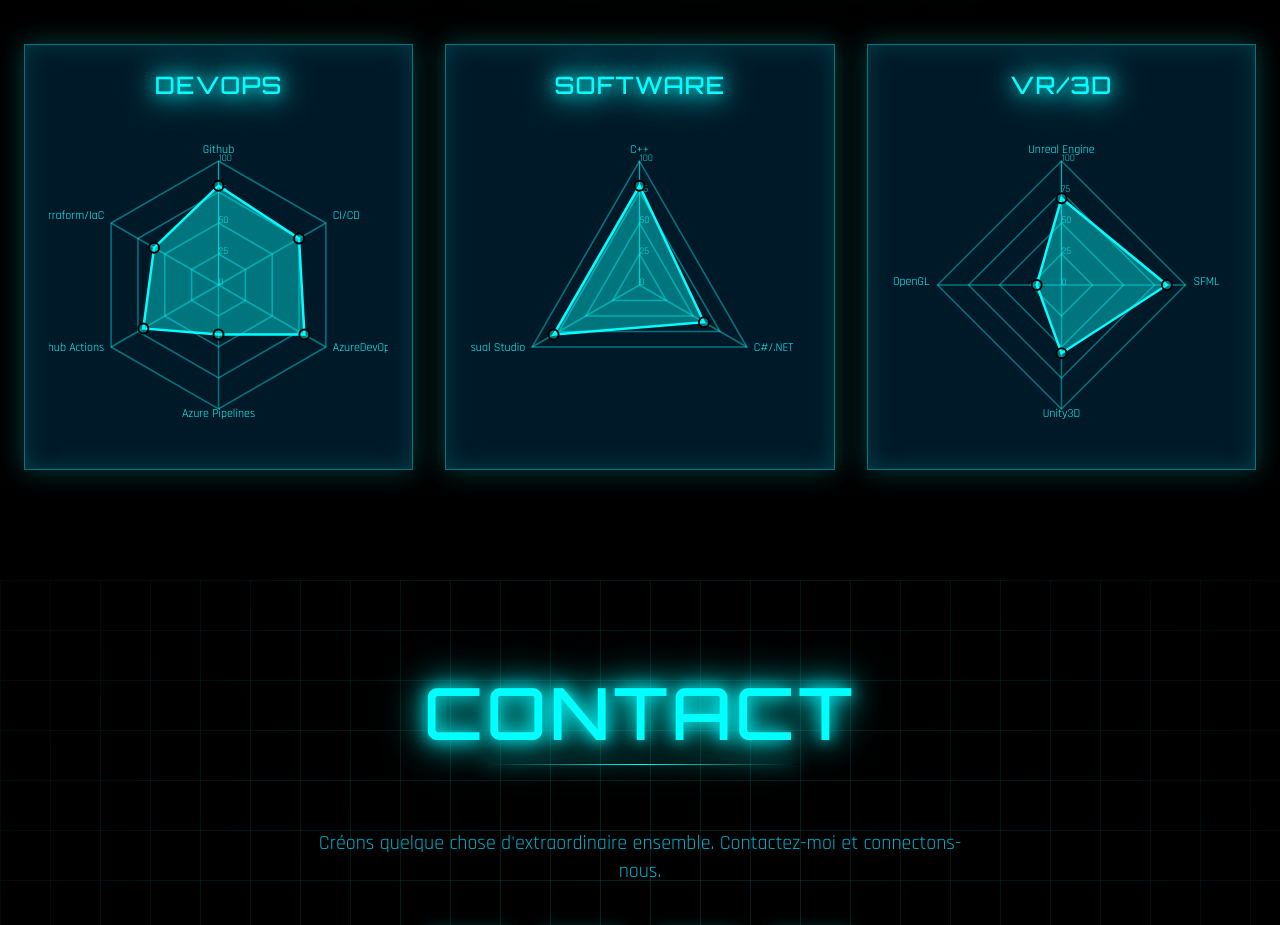
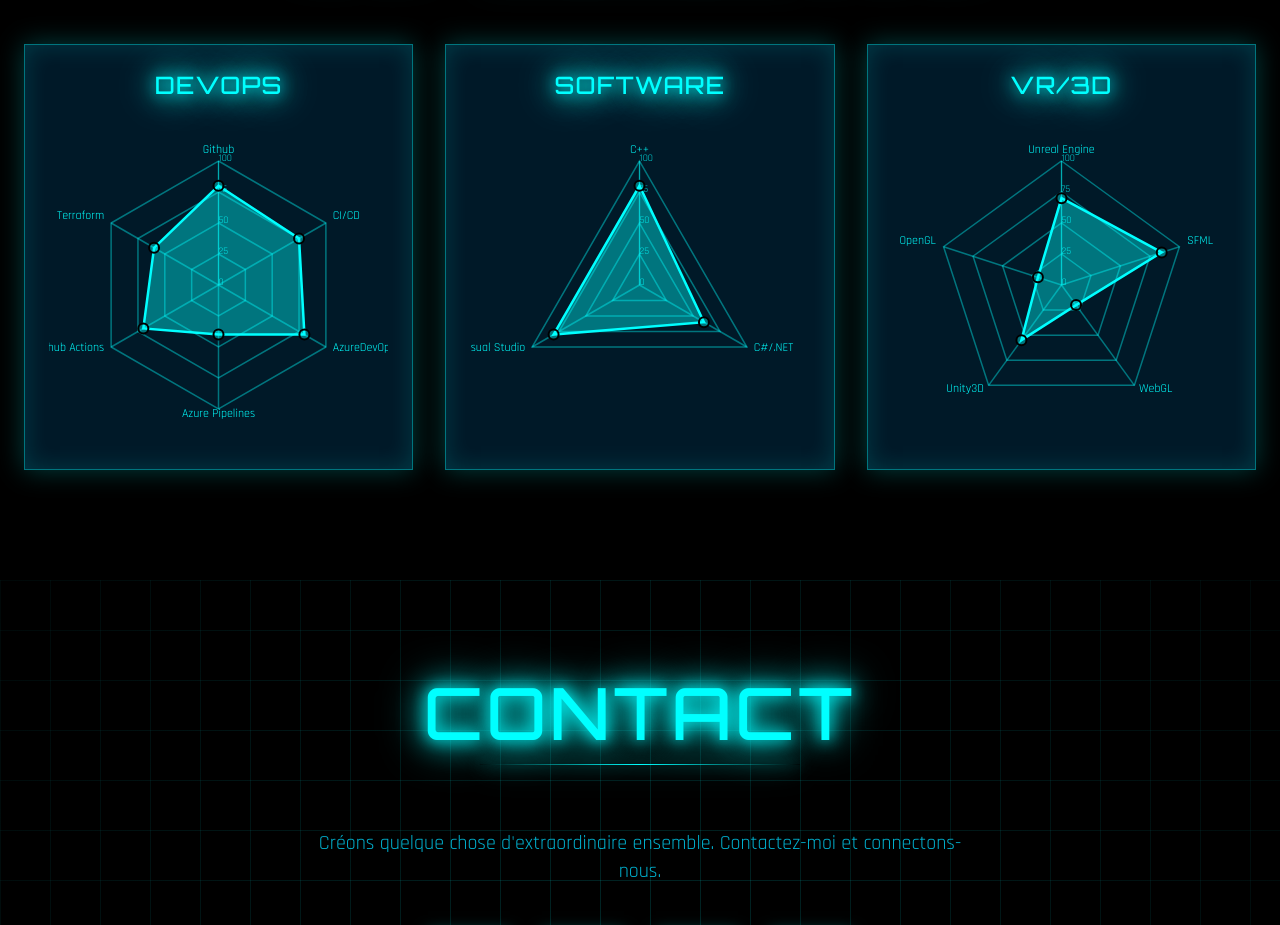
Before and after one commit to Tititin/valvr-website, a React (Vite) app: page / in a window 1280 px wide. Shown: the part 2620-3545 px from the top of the page. Built offline with nearby package versions, Linux system fonts and the light colour scheme.

Commit message:
feat: adjust skills

```diff
--- a/src/app/components/Skills.tsx
+++ b/src/app/components/Skills.tsx
@@ -12,7 +12,7 @@
       { name: 'AzureDevOps', level: 80 },
       { name: 'Azure Pipelines', level: 40 },
       { name: 'Github Actions', level: 70 },
-      { name: 'Terraform/IaC', level: 60 }
+      { name: 'Terraform', level: 60 }
     ]
   },
   {
@@ -28,8 +28,9 @@
     skills: [
       { name: 'Unreal Engine', level: 70 },
       { name: 'SFML', level: 85 },
+      { name: 'WebGL', level: 20 },
       { name: 'Unity3D', level: 55 },
-      { name: 'WebGL/OpenGL', level: 20 }
+      { name: 'OpenGL', level: 20 }
     ]
   }
 ];
```
